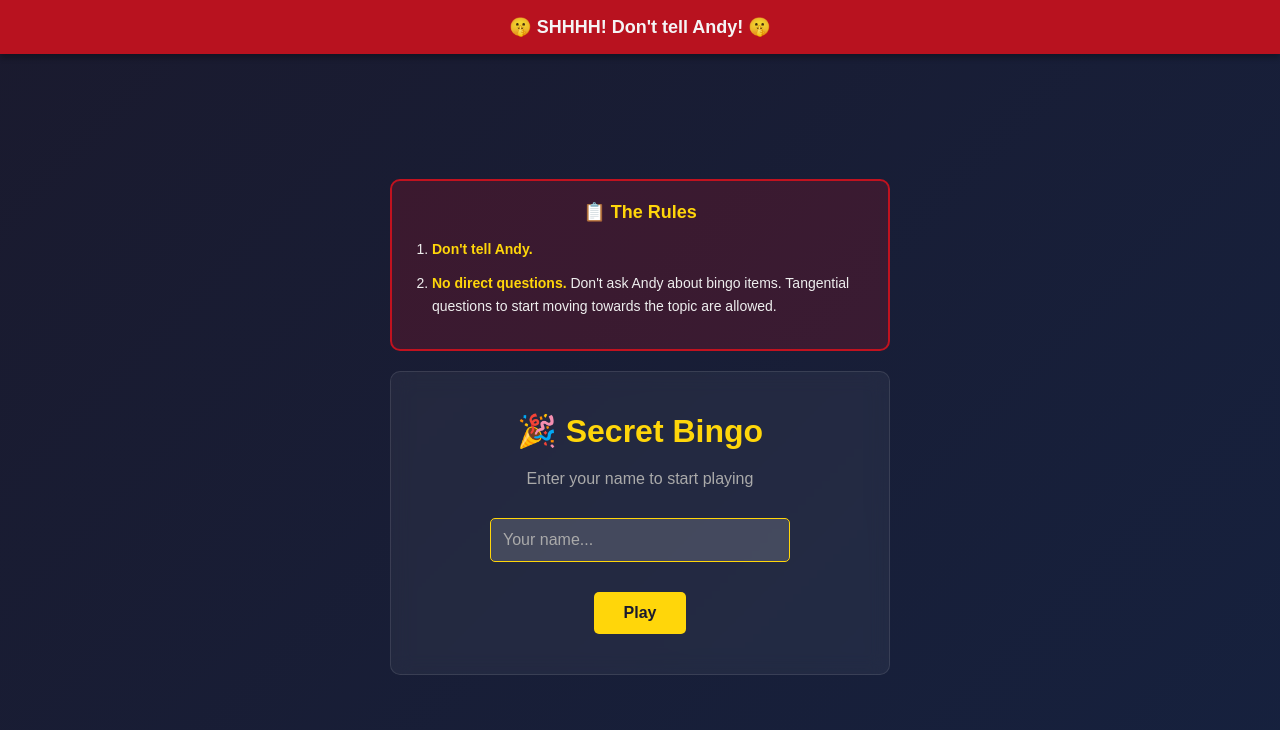
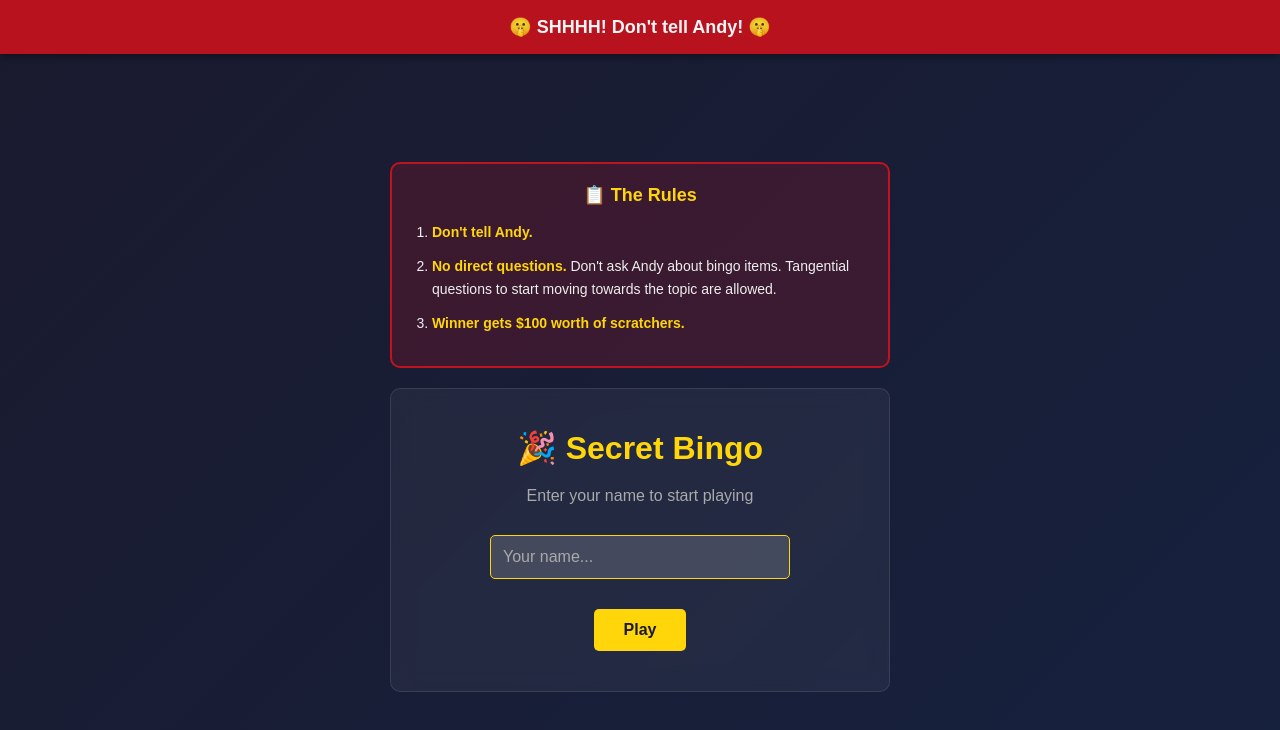
Before and after one commit to larchey/bachelor-bingo, a React (Vite) app: page / in a window 1280 px wide. Shown: the top 730 px of the page. Built offline with nearby package versions, Linux system fonts and the light colour scheme.

Commit message:
Add rule three: winner gets 00 scratchers

```diff
--- a/src/components/LoginScreen.jsx
+++ b/src/components/LoginScreen.jsx
@@ -17,6 +17,7 @@ export default function LoginScreen({ onLogin }) {
         <ol>
           <li><strong>Don't tell Andy.</strong></li>
           <li><strong>No direct questions.</strong> Don't ask Andy about bingo items. Tangential questions to start moving towards the topic are allowed.</li>
+          <li><strong>Winner gets $100 worth of scratchers.</strong></li>
         </ol>
       </div>
       <form className="login-screen" onSubmit={handleSubmit}>
```
